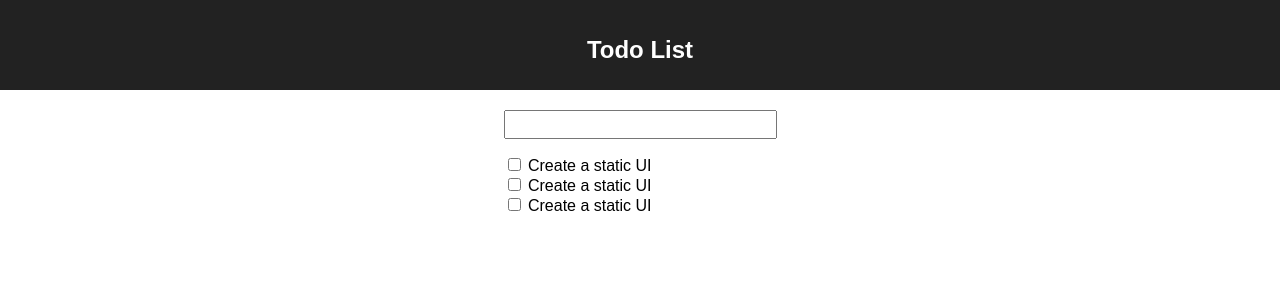
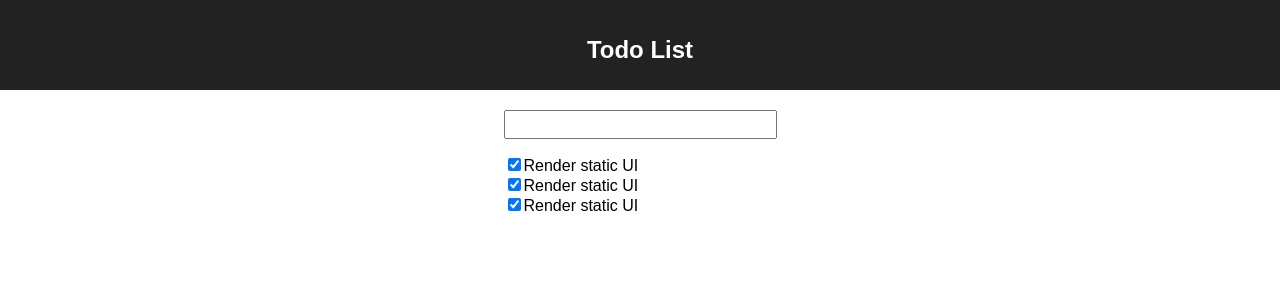
Before and after one commit to bitclaw/react-redux, a React (Create React App) app: page / in a window 1280 px wide. Shown: the top 300 px of the page. Built offline with nearby package versions, Linux system fonts and the light colour scheme.

Commit message:
Render todos from state object

```diff
--- a/src/App.js
+++ b/src/App.js
@@ -13,15 +13,12 @@ class App extends Component {
                         <input type="text" />
                         <div className="Todo-List">
                             <ul>
-                                <li>
-                                    <input type="checkbox" /> Create a static UI
-                                </li>
-                                <li>
-                                    <input type="checkbox" /> Create a static UI
-                                </li>
-                                <li>
-                                    <input type="checkbox" /> Create a static UI
-                                </li>
+                                {this.props.todos.map(todo => (
+                                    <li key={todo.id}>
+                                        <input type="checkbox" defaultChecked={todo.isComplete}/>
+                                        {todo.name}
+                                    </li>
+                                ))}
                             </ul>
                         </div>
                     </form>
--- a/src/index.js
+++ b/src/index.js
@@ -4,5 +4,13 @@ import './index.css';
 import App from './App';
 import registerServiceWorker from './registerServiceWorker';
 
-ReactDOM.render(<App />, document.getElementById('root'));
+const state = {
+    todos: [
+        {id: 1,name: 'Render static UI', isComplete: true},
+        {id: 2,name: 'Render static UI', isComplete: true},
+        {id: 3,name: 'Render static UI', isComplete: true},
+    ]
+};
+
+ReactDOM.render(<App todos = {state.todos} />, document.getElementById('root'));
 registerServiceWorker();
```
